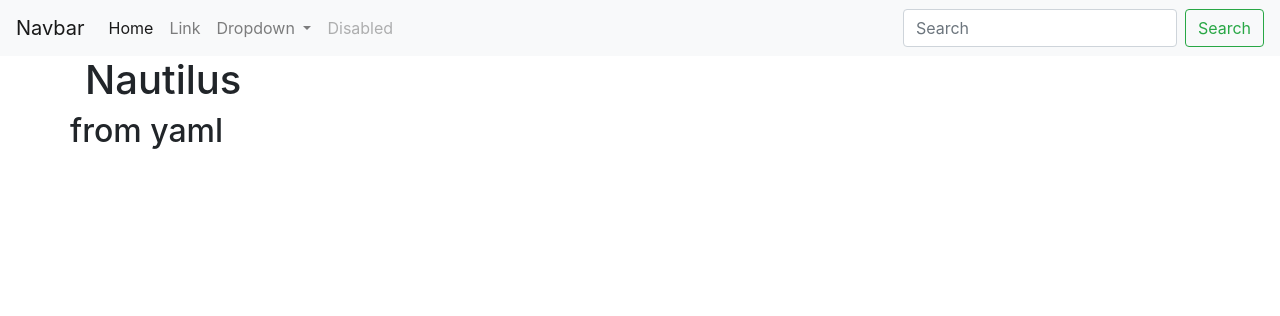
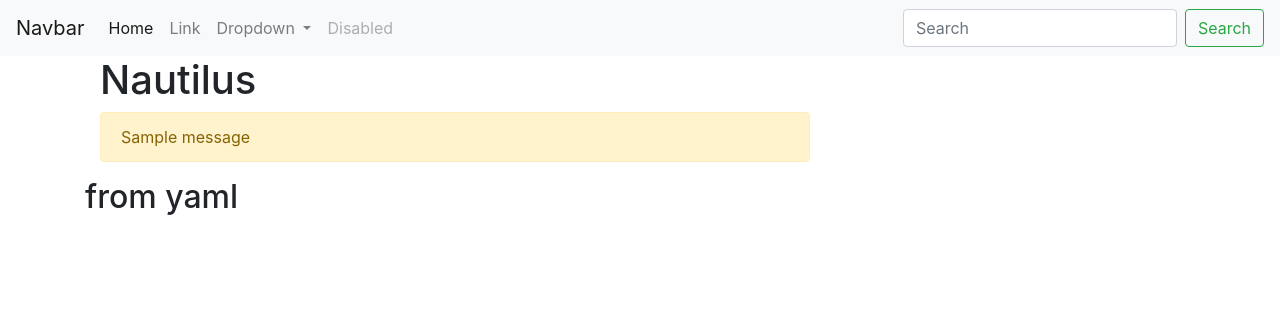
Before and after one commit to sanchos2/nautilus, a Flask app: page / in a window 1280 px wide. Shown: the top 316 px of the page. Run offline with Flask 2, Linux system fonts and the light colour scheme; tables that the repository leaves empty hold one stand-in row (values such as "Sample post"); one stand-in notice (Sample message) is shown; some libraries are stand-ins or nearby versions.

Commit message:
refactor html page

```diff
--- a/webapp/templates/index.html
+++ b/webapp/templates/index.html
@@ -1,9 +1,20 @@
 {% extends "base.html" %}
 {% block content %}
 <div class="container">
-    <h1>{{ page_title }}</h1>
-    <div class="row">
-        <h2>{{ name }}</h2>
+    <div class="col-8">
+        <h1>{{ page_title }}</h1>
+        {% with messages = get_flashed_messages() %}
+        {% if messages %}
+        <div class="alert alert-warning" role="alert">
+            {% for message in messages %}
+            {{ message }} <br>
+            {% endfor %}
+        </div>
+        {% endif %}
+        {% endwith %}
+        <div class="row">
+            <h2>{{ name }}</h2>
+        </div>
     </div>
 </div>
 {% endblock %}
--- a/webapp/templates/user/login.html
+++ b/webapp/templates/user/login.html
@@ -1,5 +1,7 @@
 {% extends "base.html" %}
 {% block content %}
+<div class="container">
+    <div class="row">
         {% with messages = get_flashed_messages() %}
         {% if messages %}
         <div class="alert alert-warning" role="alert">
@@ -9,6 +11,7 @@
         </div>
         {% endif %}
         {% endwith %}
+        <div class="col align-self-center" >
             <form action="{{ url_for('user.process_login') }}" method="post">
                 {{ form.hidden_tag() }}
                 <div class="form-group">
@@ -25,4 +28,7 @@
                     {{ form.remember_me.label(class_='form-check-label') }}
                 </div>
             </form>
+        </div>
+    </div>
+</div>
 {% endblock %}
--- a/webapp/user/forms.py
+++ b/webapp/user/forms.py
@@ -7,4 +7,4 @@ class LoginForm(FlaskForm):
     username = StringField('Имя пользователя', validators=[DataRequired()], render_kw={'class': 'form-control'})
     password = PasswordField('Пароль', validators=[DataRequired()], render_kw={'class': 'form-control'})
     remember_me = BooleanField('Запомнить меня', default=False, render_kw={'class': 'form-check-input'})
-    submit = SubmitField('Отправить', render_kw={'class': 'btn btn-primary'})
+    submit = SubmitField('Войти', render_kw={'class': 'btn btn-primary'})
--- a/webapp/user/views.py
+++ b/webapp/user/views.py
@@ -32,4 +32,5 @@ def process_login():
 @blueprint.route('/logout')
 def logout():
     logout_user()
+    flash('Вы успешно разлогинились')
     return redirect(url_for('index'))
```
Lines whose indentation alone changed are shown as unchanged.
